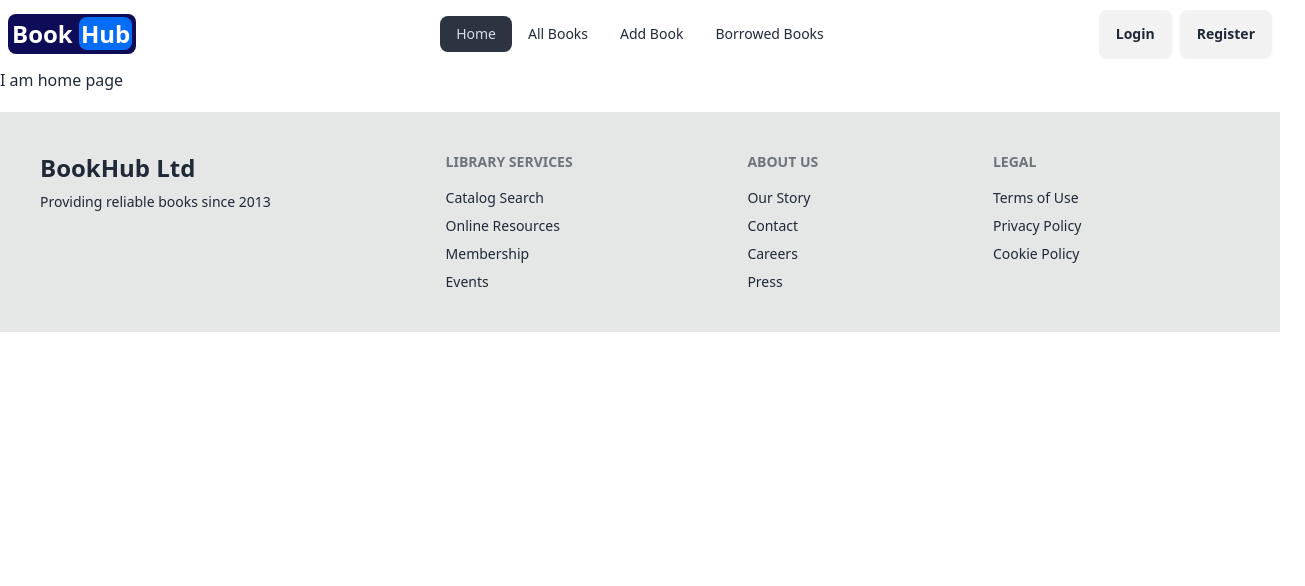
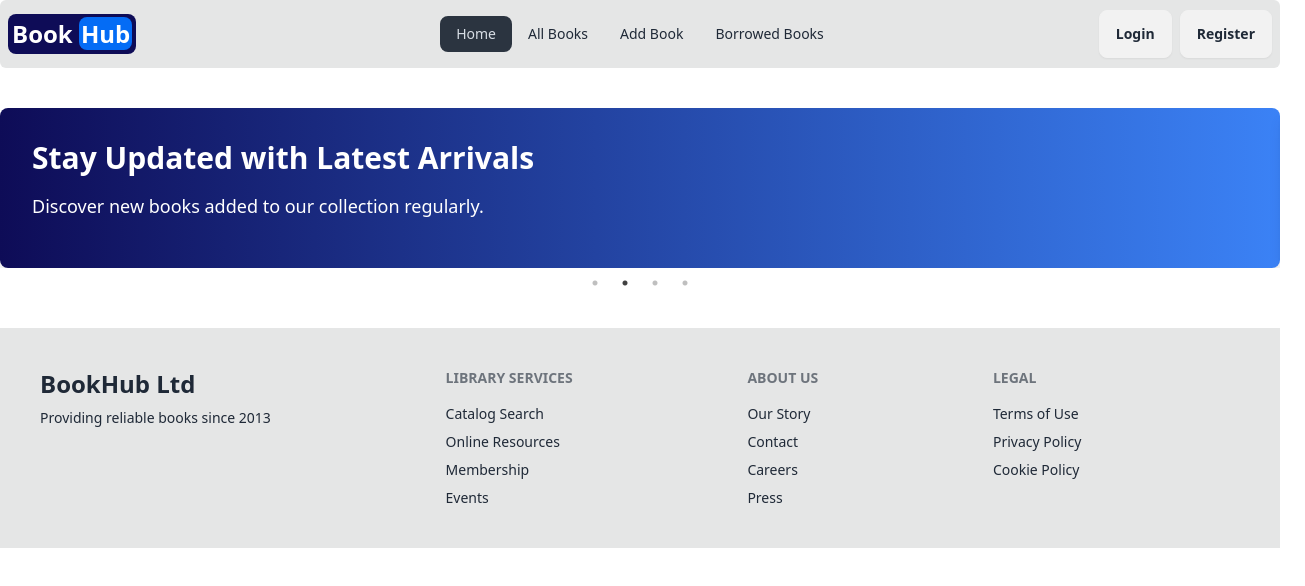
Before and after one commit to yeasinrahman26/BookHub-client, a React (Vite) app: page / in a window 1280 px wide. Shown: the top 586 px of the page, 1305 px wide, since content can reach past the window. Built offline with nearby package versions, Linux system fonts and the light colour scheme.

Commit message:
adding banner to home page

```diff
--- a/package.json
+++ b/package.json
@@ -15,6 +15,8 @@
     "react": "^18.3.1",
     "react-dom": "^18.3.1",
     "react-router-dom": "^7.1.1",
+    "react-slick": "^0.30.3",
+    "slick-carousel": "^1.8.1",
     "sort-by": "^1.2.0"
   },
   "devDependencies": {
--- /dev/null
+++ b/src/Pages/HomePage/Banner.jsx
@@ -0,0 +1,60 @@
+import "slick-carousel/slick/slick.css";
+import "slick-carousel/slick/slick-theme.css";
+import Slider from "react-slick";
+
+
+const Banner = () => {
+    const sliderSettings = {
+      dots: true,
+      infinite: true,
+      speed: 500,
+      slidesToShow: 1,
+      slidesToScroll: 1,
+      autoplay: true,
+      autoplaySpeed: 3000,
+    };
+
+    const slides = [
+      {
+        id: 1,
+        title: "Explore Our Extensive Collection",
+        description: "Access thousands of books across various genres.",
+      },
+      {
+        id: 2,
+        title: "Stay Updated with Latest Arrivals",
+        description: "Discover new books added to our collection regularly.",
+      },
+      {
+        id: 3,
+        title: "Manage Your Borrowing Seamlessly",
+        description: "Track your borrowed books and due dates effortlessly.",
+      },
+      {
+        id: 4,
+        title: "Join Our Community",
+        description:
+          "Connect with fellow book enthusiasts and share your reviews.",
+      },
+    ];
+    return (
+      <div>
+        <div className="w-full py-10 mx-auto">
+          <Slider {...sliderSettings}>
+            {slides.map((slide) => (
+              <div
+                key={slide.id}
+                className="flex flex-col items-center
+                justify-center h-64 md:h-40 bg-gradient-to-r from-[#0e0c57]  to-blue-500 text-white rounded-lg shadow-lg p-8"
+              >
+                <h2 className="text-3xl font-bold mb-4">{slide.title}</h2>
+                <p className="text-lg">{slide.description}</p>
+              </div>
+            ))}
+          </Slider>
+        </div>
+      </div>
+    );
+};
+
+export default Banner;
--- a/src/Pages/HomePage/Home.jsx
+++ b/src/Pages/HomePage/Home.jsx
@@ -1,9 +1,10 @@
+import Banner from "./Banner";
 
 
 const Home = () => {
     return (
         <div>
-            <h1>I am home page</h1>
+            <Banner></Banner>
         </div>
     );
 };
--- a/src/Pages/Navbar/Navbar.jsx
+++ b/src/Pages/Navbar/Navbar.jsx
@@ -21,7 +21,7 @@ const links = (
 
 const Navbar = () => {
   return (
-    <div>
+    <div className="bg-base-300 rounded-md">
       <div className="navbar">
         <div className="navbar-start">
           <div className="dropdown">
```
Also changed, not shown: 1 other file (tests, documents, lock files or other folders).
